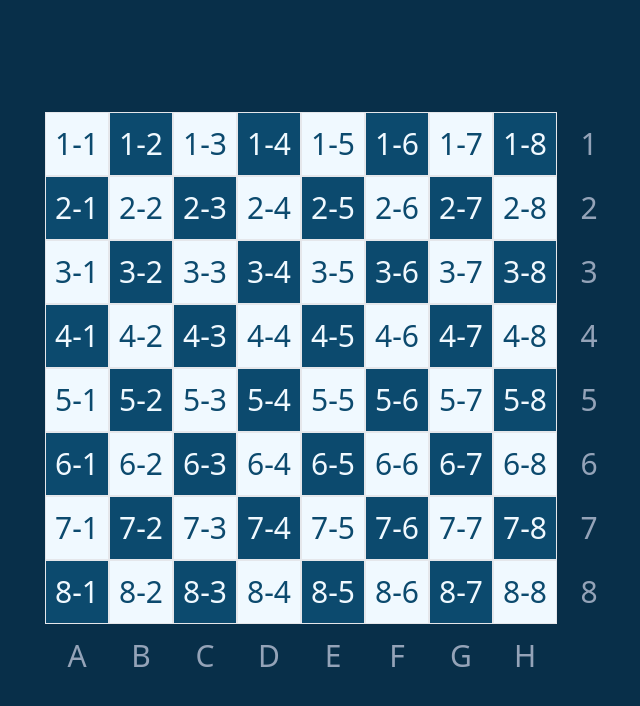
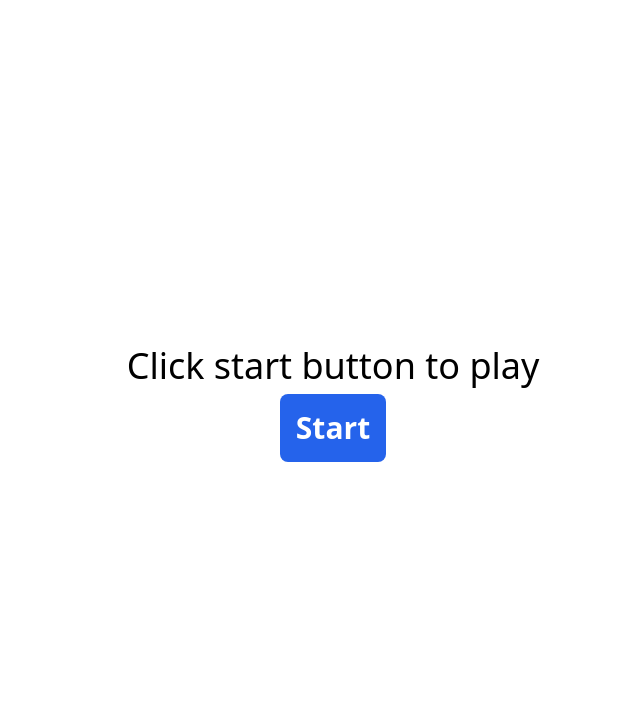
Before and after one commit to cedricgautier/chess-game, a React (Create React App) app: page / in a window 1280 px wide. Shown: the top 706 px of the page, without its empty margins (307-947 px from the left). Built offline with nearby package versions, Linux system fonts and the light colour scheme.

Commit message:
Add player constants, strict mode, comments which are to be removed, remove magic numbers, add chessgame info stats, Players API

```diff
--- a/src/components/App.jsx
+++ b/src/components/App.jsx
@@ -1,10 +1,13 @@
+import { StrictMode } from "react"
 import { AppContextProvider } from "./AppContextProvider"
 import { StartPage } from "./StartPage"
 
 const App = () => (
-  <AppContextProvider>
-    <StartPage />
-  </AppContextProvider>
+  <StrictMode>
+    <AppContextProvider>
+      <StartPage />
+    </AppContextProvider>
+  </StrictMode>
 )
 
 export default App
--- a/src/components/AppContextProvider.jsx
+++ b/src/components/AppContextProvider.jsx
@@ -1,24 +1,26 @@
 import { createContext, useCallback, useState } from "react"
 import { merge } from "@corex/deepmerge"
-import { getDefaultPlayerInfo } from "../utils/playersAPI.ts"
+import * as pl from "../utils/playersAPI.ts"
+import { playerColors } from "../constants/players.ts"
 
 const AppContext = createContext()
 const initializeChessState = () => ({
-  active: true,
+  active: false,
+  activePlayer: playerColors.WHITE,
   chessboard: {
     cells: [...Array(8)].reduce(
       (cells, _, index) => ({
         [index + 1]: ["a", "b", "c", "d", "e", "f", "g", "h"]
       }),
       {}
-    ),
+    ), // Todo: REMOVE THIS SHIT
     columns: [...Array(8)].map((_, index) => index + 1),
     rows: [...Array(8)].map((_, index) => index + 1)
   },
   checkmateDetected: false,
   players: {
-    playerOne: getDefaultPlayerInfo("white"),
-    playerTwo: getDefaultPlayerInfo("black")
+    playerOne: pl.getDefaultPlayerInfo(playerColors.WHITE),
+    playerTwo: pl.getDefaultPlayerInfo(playerColors.BLACK)
   }
 })
 
@@ -32,8 +34,13 @@ export const AppContextProvider = (props) => {
     (event) => {
       const position = event.target.getAttribute("data-position")
       const [xPosition, yPosition] = position.split("-")
-      // eslint-disable-next-line no-console
-      console.log(xPosition, yPosition)
+
+      setChessState((previousState) => {
+        const newState = { ...previousState }
+        newState.activePlayer = pl.switchPlayer(chessState.activePlayer)
+
+        return newState
+      })
     },
     [update]
   )
--- a/src/components/Chessgame.jsx
+++ b/src/components/Chessgame.jsx
@@ -9,6 +9,17 @@ const Chessgame = () => {
 
   return (
     <Layout className="">
+      <div className="text-right text-white p-2 mr-14">
+        <ul>
+          <li>{`Current Player: ${chessState.activePlayer.toUpperCase()}`}</li>
+          <li>{`Amount of eaten pieces by ${chessState.players.playerOne.color.toUpperCase()} : ${
+            chessState.players.playerOne.piecesEaten
+          }`}</li>
+          <li>{`Amount of eaten pieces by ${chessState.players.playerTwo.color.toUpperCase()} : ${
+            chessState.players.playerTwo.piecesEaten
+          }`}</li>
+        </ul>
+      </div>
       <div className="w-[576px] flex flex-wrap">
         {chessState.chessboard.columns.flatMap((letter) =>
           chessState.chessboard.rows
--- a/src/components/StartPage.jsx
+++ b/src/components/StartPage.jsx
@@ -21,9 +21,11 @@ export function StartPage() {
   }
 
   return (
-    <div className="">
-      <h1>Click start button to play</h1>
-      <Button onClick={handleStartClick}>Start</Button>
-    </div>
+    <Layout>
+      <h1 className="p-2 text-4xl">Click start button to play</h1>
+      <Button className="center p-4 text-3xl" onClick={handleStartClick}>
+        Start
+      </Button>
+    </Layout>
   )
 }
--- /dev/null
+++ b/src/constants/players.ts
@@ -0,0 +1,4 @@
+export const playerColors = {
+  WHITE: "white",
+  BLACK: "black"
+}
--- a/src/utils/playersAPI.ts
+++ b/src/utils/playersAPI.ts
@@ -1,20 +1,34 @@
+import { playerColors } from "../constants/players.ts"
 import { pieceBasePositions } from "../constants/pieces.ts"
 
 export const getDefaultPlayerInfo = (playerColor: string) => ({
+  color: playerColor,
+  chosenPiece: null,
+  chosenPlaceToMove: null,
   moves: 0,
   piecesEaten: 0,
   kingDefeated: false,
   pieces: getPlayerPieces(playerColor)
 })
 
+export const switchPlayer = (activePlayer: String) => {
+  if (activePlayer == playerColors.WHITE) {
+    return playerColors.BLACK
+  }
+
+  if (activePlayer == playerColors.BLACK) {
+    return playerColors.WHITE
+  }
+}
+
 export const getPlayerPieces = (playerColor: string): Object => {
   const lowercasedPlayerColor = playerColor.toLowerCase()
 
-  if (lowercasedPlayerColor === "white") {
+  if (lowercasedPlayerColor === playerColors.WHITE) {
     return pieceBasePositions.white
   }
 
-  if (lowercasedPlayerColor === "black") {
+  if (lowercasedPlayerColor === playerColors.BLACK) {
     return pieceBasePositions.black
   }
 
```
